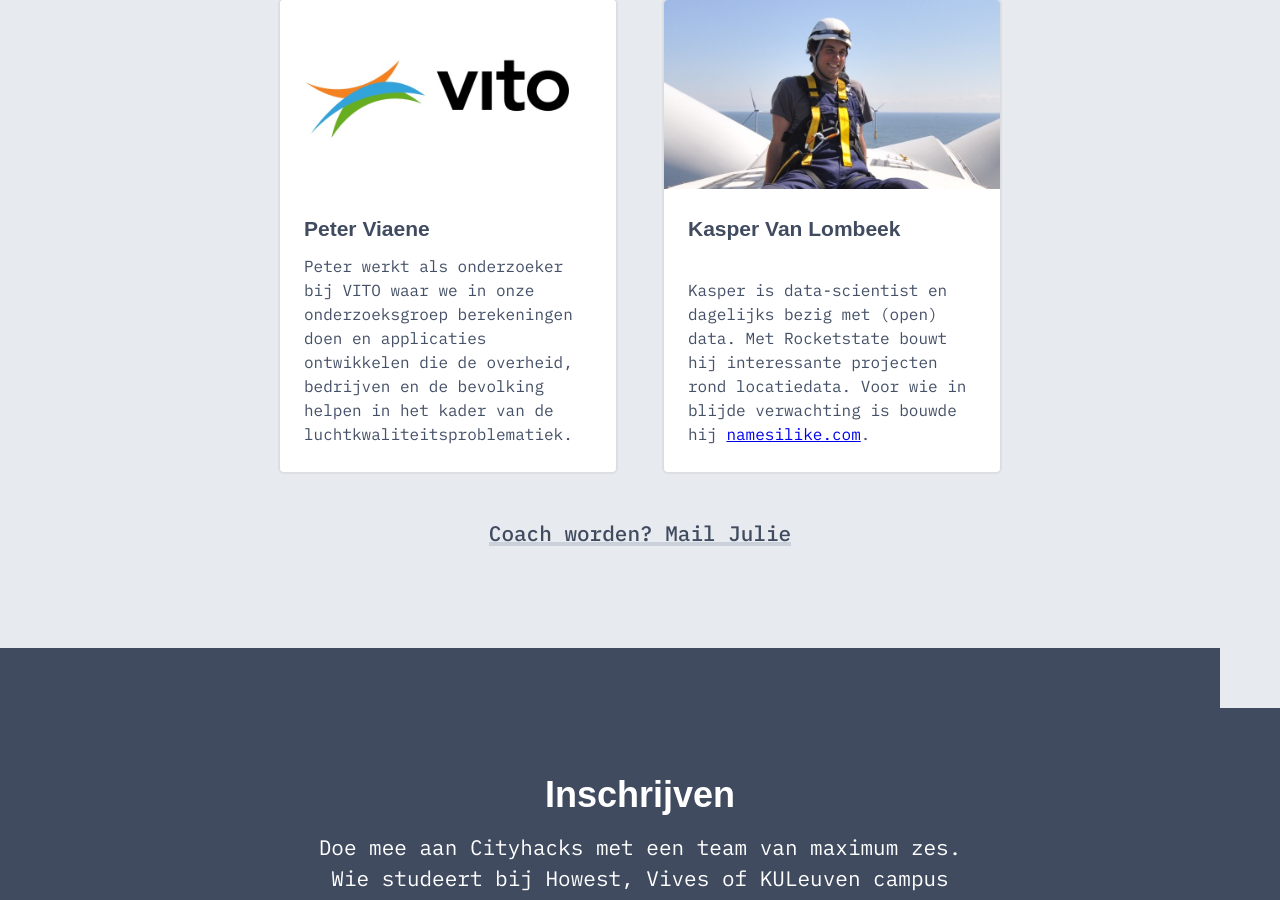
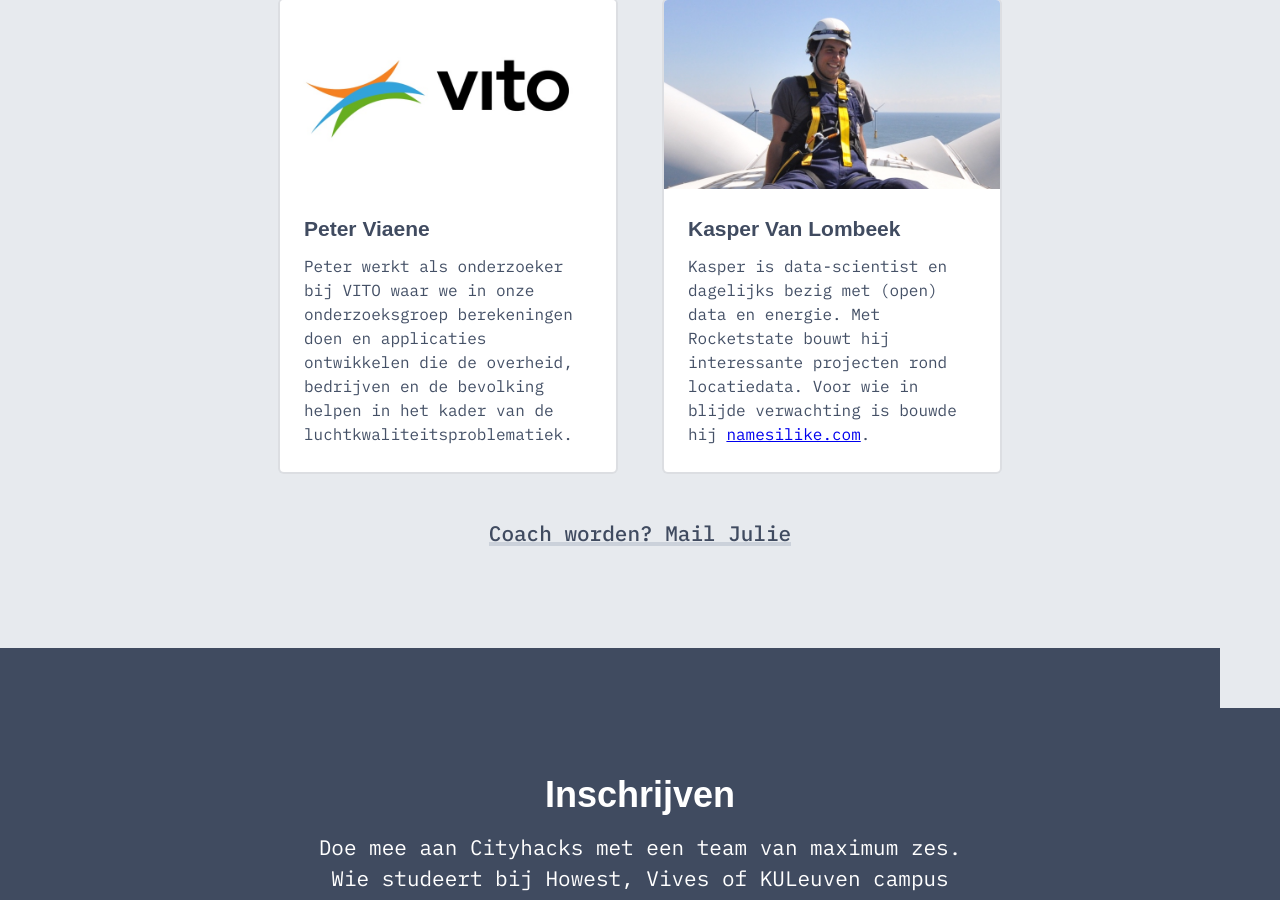
Before and after one commit to nerdlab-be/cityhacks-2018, a Jekyll site: the page built from _pages/index.markdown, in a window 1280 px wide and 900 px high, scrolled down 3353 px. Built offline with Jekyll 4.4.1, drawn with Linux system fonts in a browser that asks for light colours; some web fonts are replaced.

Commit message:
en energie

```diff
--- a/_data/coaches.yml
+++ b/_data/coaches.yml
@@ -19,6 +19,6 @@
   link: "https://vito.be/"
 
 - title: Kasper Van Lombeek
-  body: Kasper is data-scientist en dagelijks bezig met (open) data. Met Rocketstate bouwt hij interessante projecten rond locatiedata. Voor wie in blijde verwachting is bouwde hij <a href="https://www.namesilike.com/">namesilike.com</a>.
+  body: Kasper is data-scientist en dagelijks bezig met (open) data en energie. Met Rocketstate bouwt hij interessante projecten rond locatiedata. Voor wie in blijde verwachting is bouwde hij <a href="https://www.namesilike.com/">namesilike.com</a>.
   image: jpg/kasper.jpg
   link: "https://www.rockestate.be/"
```
